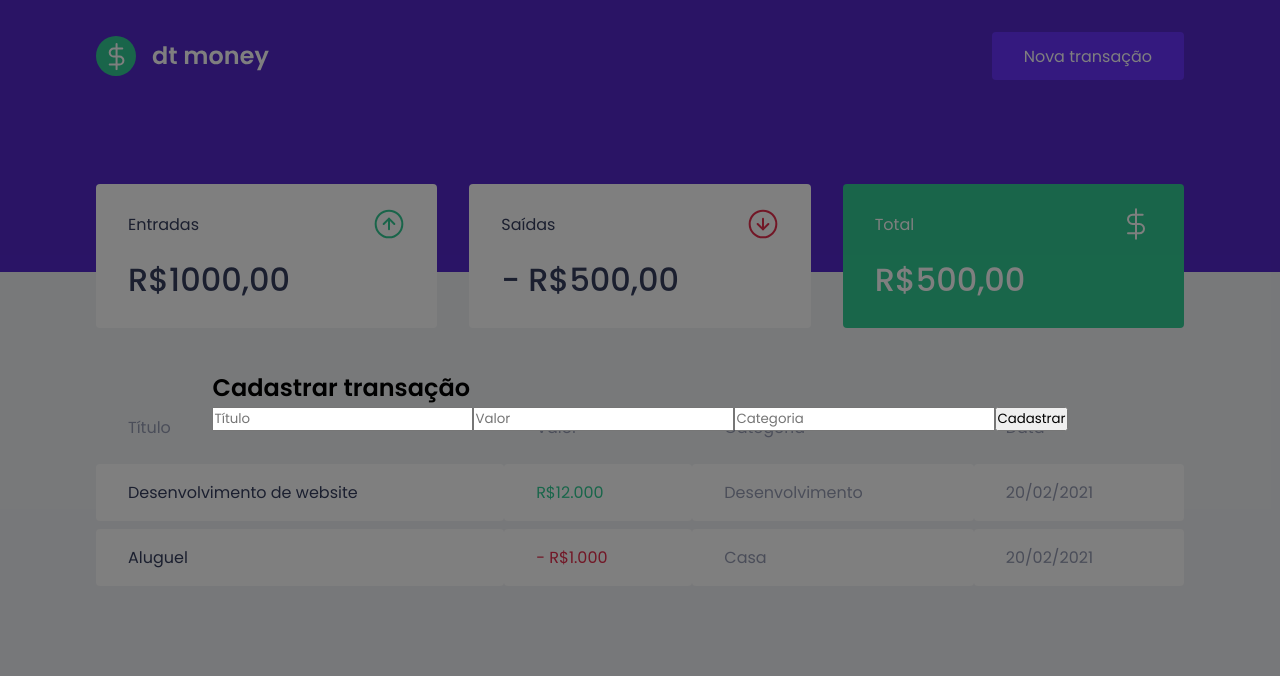
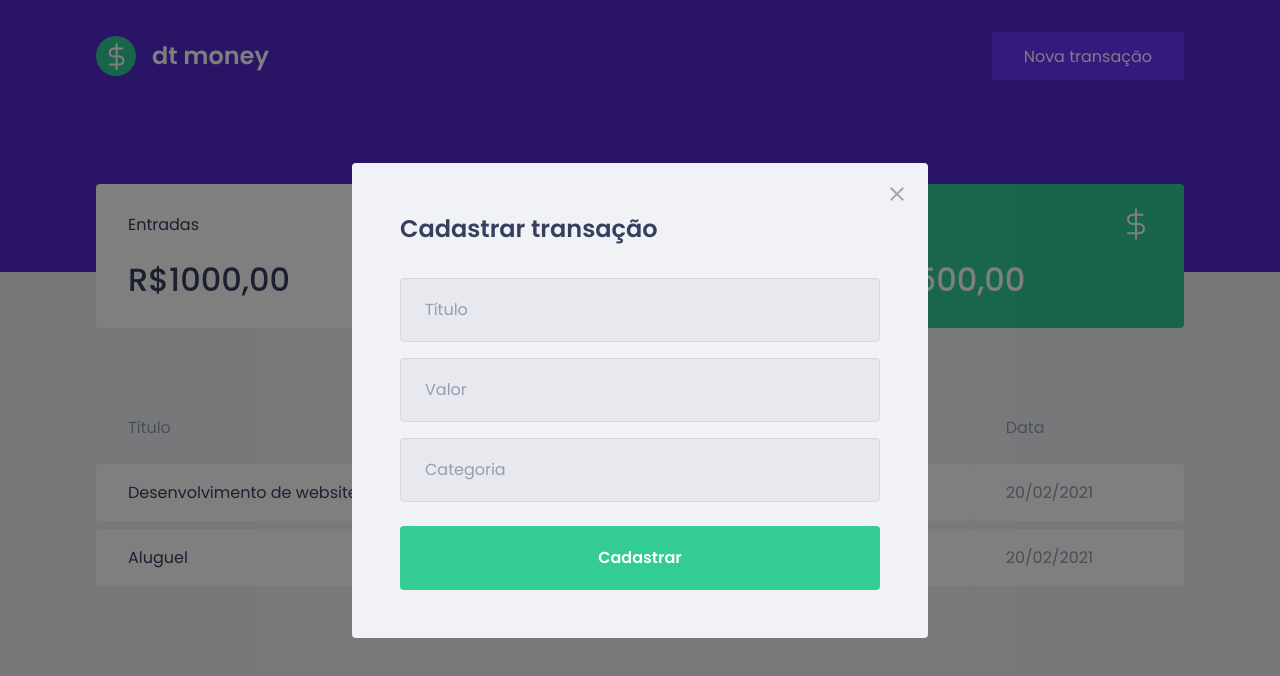
Before and after one commit to araujocristian/dtmoney, a React (Create React App) app: page / in a window 1280 px wide. Both pictures are taken after a click on the button "Nova transação". Shown: the top 676 px of the page. Built offline with nearby package versions, Linux system fonts and the light colour scheme; no server answers; what miragejs would draw is missing.

Commit message:
feat: Estilizando modal

```diff
--- a/src/components/NewTransactionModal/index.tsx
+++ b/src/components/NewTransactionModal/index.tsx
@@ -1,10 +1,12 @@
 import Modal from "react-modal";
+import closeImg from "../../assets/close.svg";
 import { Container } from "./styles";
 
 interface NewTransactionModalProps {
   isOpen: boolean;
   onRequestClose: () => void;
 }
+
 export function NewTransactionModal({
   isOpen,
   onRequestClose,
@@ -16,6 +18,14 @@
       className="react-modal-content"
       overlayClassName="react-modal-overlay"
     >
+      <button
+        className="react-modal-close"
+        type="button"
+        onClick={onRequestClose}
+      >
+        <img src={closeImg} alt="Fechar modal" />
+      </button>
+
       <Container>
         <h2>Cadastrar transação</h2>
         <input type="text" placeholder="Título" />
--- a/src/components/NewTransactionModal/styles.ts
+++ b/src/components/NewTransactionModal/styles.ts
@@ -1,3 +1,51 @@
 import styled from "styled-components";
 
-export const Container = styled.form``;
+export const Container = styled.form`
+  h2 {
+    color: var(--text-title);
+    font-size: 1.5rem;
+    margin-bottom: 2rem;
+  }
+
+  input {
+    width: 100%;
+    height: 4rem;
+    padding: 0 1.5rem;
+    background: #e7e9ee;
+
+    border-radius: 0.25rem;
+    border: 1px solid #d7d7d7;
+
+    font-weight: 400;
+    font-size: 1rem;
+
+    &::placeholder {
+      color: var(--text-body);
+    }
+
+    & + input {
+      margin-top: 1rem;
+    }
+  }
+
+  button[type="submit"] {
+    width: 100%;
+    height: 4rem;
+    padding: 0 1.5rem;
+    background: var(--green);
+    color: #fff;
+
+    border-radius: 0.25rem;
+    border: 0;
+
+    font-size: 1rem;
+    font-weight: 600;
+    margin-top: 1.5rem;
+
+    transition: filter 0.2s;
+
+    &:hover {
+      filter: brightness(0.9);
+    }
+  }
+`;
--- a/src/styles/global.ts
+++ b/src/styles/global.ts
@@ -57,6 +57,15 @@
   }
 
   .react-modal-content {
+    width: 100%;
+    max-width: 576px;
+    background: var(--background);
+    padding: 3rem;
+    position: relative;
+    border-radius: 0.25rem;
+  }
+
+  .react-modal-overlay {
     background: rgba(0,0,0,0.5);
 
     position: fixed;
@@ -70,12 +79,17 @@
     justify-content: center;
   }
 
-  .react-modal-overlay {
-    width: 100%;
-    max-width: 576px;
-    background: var(--background);
-    padding: 3rem;
-    position: relative;
-    border-radius: 0,24rem;
+  .react-modal-close {
+    position: absolute;
+    right: 1.5rem;
+    top: 1.5rem;
+    border: 0;
+    background: transparent;
+
+    transition: filter 0.2s;
+
+    &:hover {
+      filter: brightness(0.8);
+    }
   }
 `;
```
